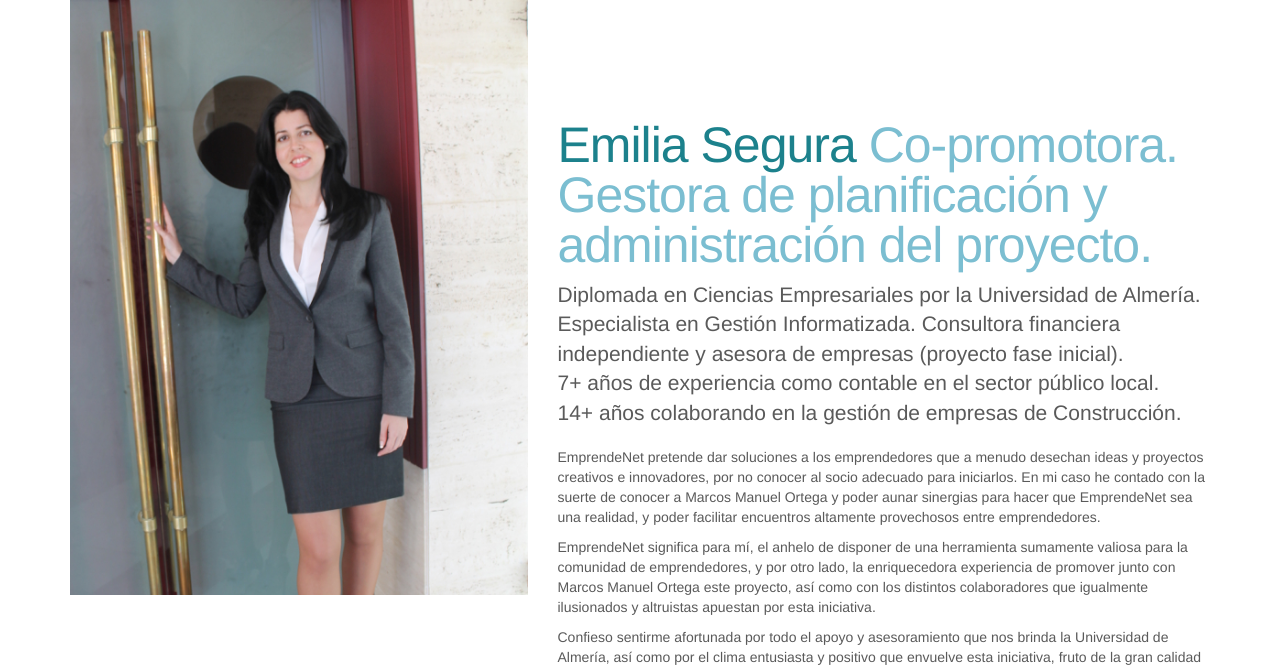
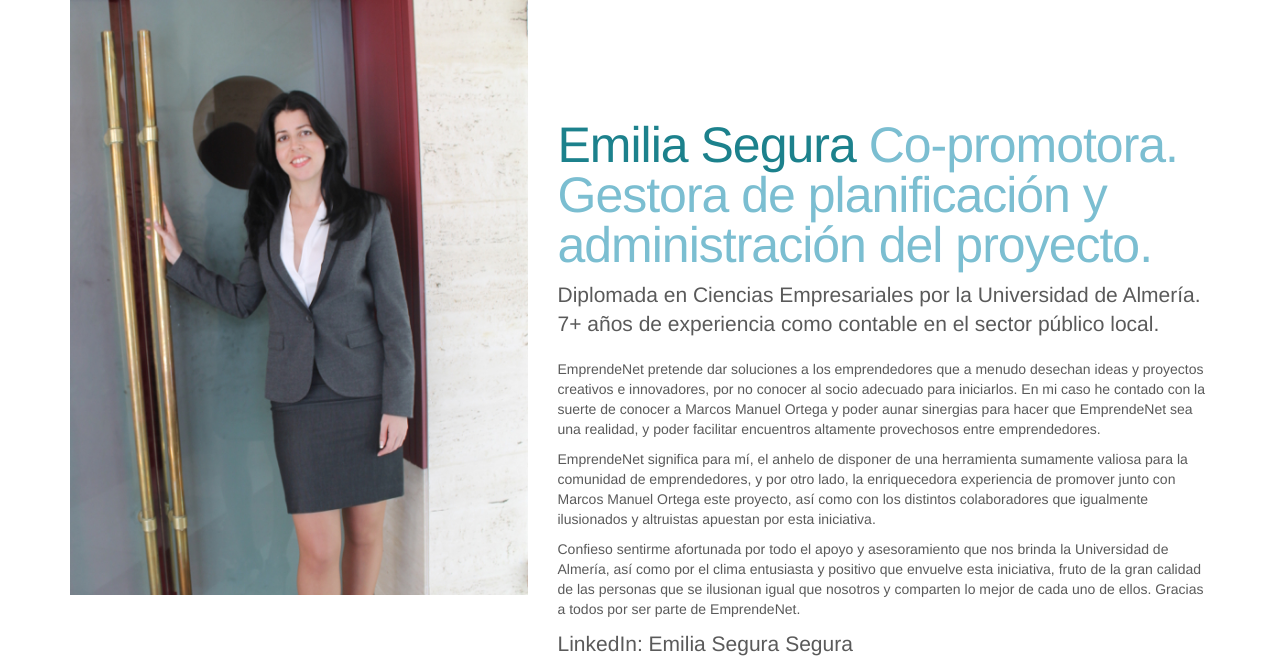
Before and after one commit to EmprendeNet/portal-web, a Python web app: template templates/el-equipo.html in a window 1280 px wide. Shown: the top 667 px of the page. Run offline with Jinja, Linux system fonts and the light colour scheme; the template is opened without the code that fills it, so the values that code supplies are empty; some libraries are stand-ins or nearby versions.

Commit message:
Cambios en la bio de Emilia

```diff
--- a/templates/el-equipo.html
+++ b/templates/el-equipo.html
@@ -19,7 +19,7 @@
 		<div class="col-md-7">
 		  	<h2 class="featurette-heading">Emilia Segura <span class="text-muted">Co-promotora. Gestora de planificación y administración del proyecto.</span></h2>
 
-			<p class="lead">Diplomada en Ciencias Empresariales por la Universidad de Almería.<br>Especialista en Gestión Informatizada. Consultora financiera independiente y asesora de empresas (proyecto fase inicial).<br>7+ años de experiencia como contable en el sector público local.<br>14+ años colaborando en la gestión de empresas de Construcción.</p>
+			<p class="lead">Diplomada en Ciencias Empresariales por la Universidad de Almería.<br>7+ años de experiencia como contable en el sector público local.</p>
 
 			<p>EmprendeNet pretende dar soluciones a los emprendedores que a menudo desechan ideas y proyectos creativos e innovadores, por no conocer al socio adecuado para iniciarlos. En mi caso he contado con la suerte de conocer a Marcos Manuel Ortega y poder aunar sinergias para hacer que EmprendeNet sea una realidad, y poder facilitar encuentros altamente provechosos entre emprendedores.</p>
 
```
